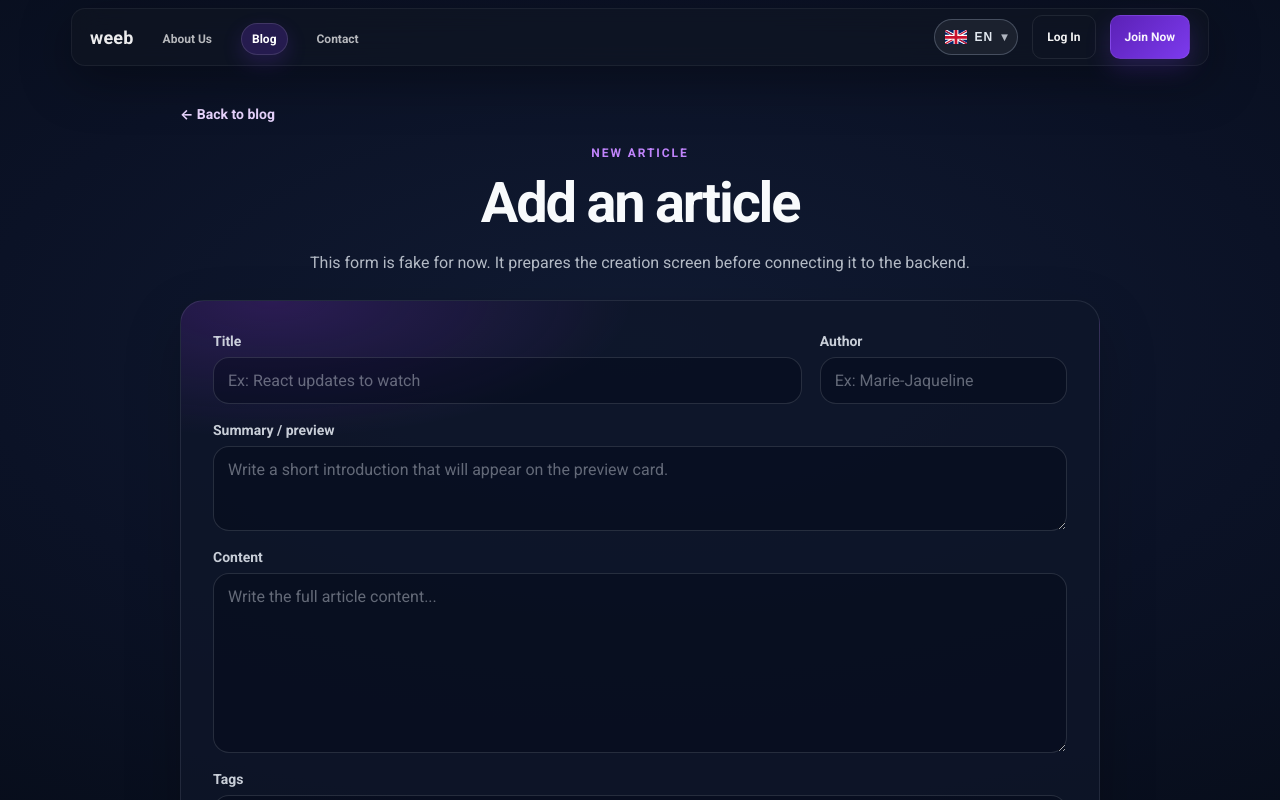
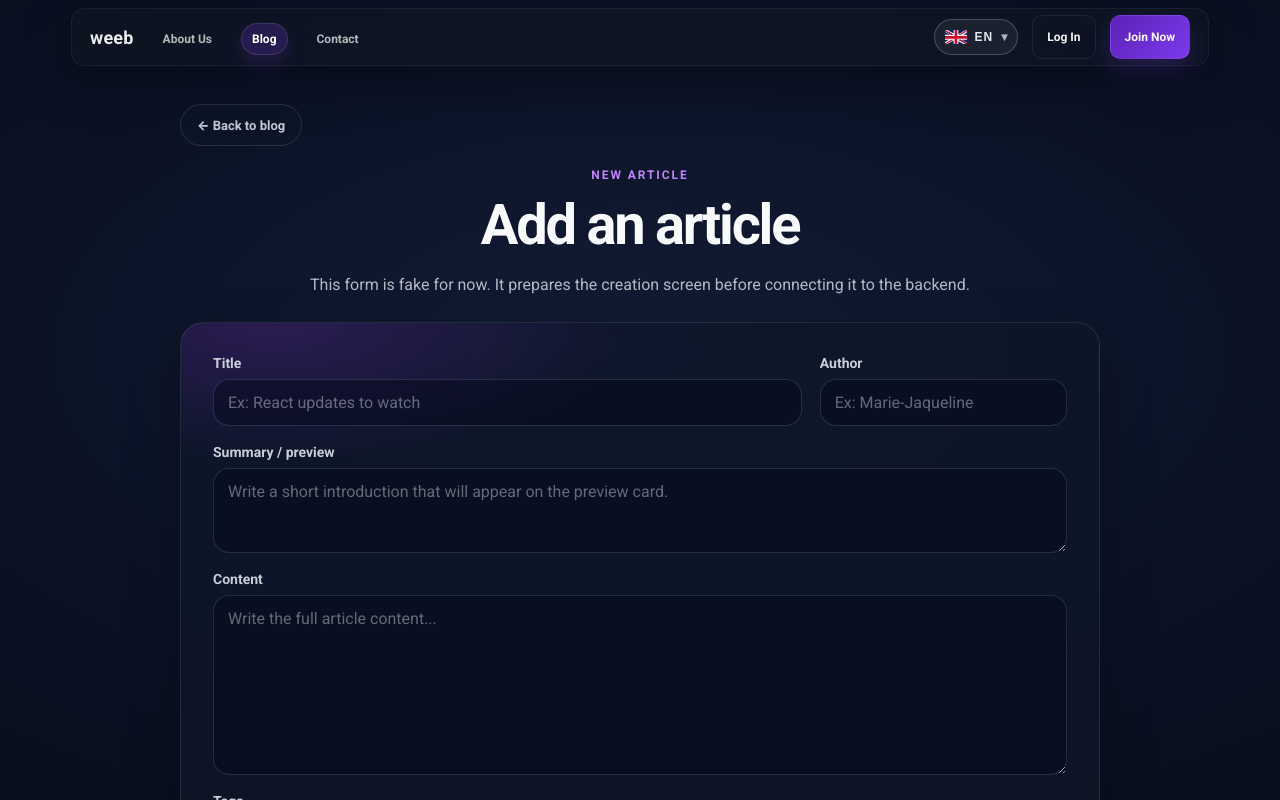
Before and after one commit to baku67/datascientest-projet1-react, a React (Vite) app: page /blog/new in a window 1280 px wide. Shown: the top 800 px of the page. Built offline with nearby package versions, Linux system fonts and the light colour scheme.

Commit message:
Fix: cohérence bouton "back to blog"

```diff
--- a/src/pages/BlogArticlePage/BlogArticlePage.scss
+++ b/src/pages/BlogArticlePage/BlogArticlePage.scss
@@ -3,7 +3,7 @@
   margin: 20px auto 72px;
 }
 
-.blog-detail__back {
+.blog-back-button {
   display: inline-flex;
   align-items: center;
   width: fit-content;
@@ -23,7 +23,7 @@
     background-color 160ms ease;
 }
 
-.blog-detail__back:hover {
+.blog-back-button:hover {
   transform: translateY(-2px);
   border-color: rgba(192, 132, 252, 0.34);
   background: rgba(15, 23, 42, 0.86);
--- a/src/pages/BlogArticlePage/BlogArticlePage.tsx
+++ b/src/pages/BlogArticlePage/BlogArticlePage.tsx
@@ -122,7 +122,7 @@ function BlogArticlePage() {
       <NavBar />
       <main className="page__content">
         <section className="blog-detail">
-          <Link className="blog-detail__back" to="/blog">
+          <Link className="blog-back-button" to="/blog">
             {t("blog_article_back_button", {
               defaultValue: "← Retour au blog",
             })}
@@ -137,7 +137,10 @@ function BlogArticlePage() {
           )}
 
           {!isLoading && errorMessage && (
-            <div className="blog-detail-state blog-detail-state--error" role="alert">
+            <div
+              className="blog-detail-state blog-detail-state--error"
+              role="alert"
+            >
               {errorMessage}
             </div>
           )}
@@ -174,7 +177,10 @@ function BlogArticlePage() {
                 </div>
               </header>
 
-              <div className="blog-detail-card__stats" aria-label="Statistiques">
+              <div
+                className="blog-detail-card__stats"
+                aria-label="Statistiques"
+              >
                 <span>
                   {t("blog_article_views", {
                     count: article.views ?? 0,
--- a/src/pages/BlogCreatePage/BlogCreatePage.scss
+++ b/src/pages/BlogCreatePage/BlogCreatePage.scss
@@ -3,23 +3,30 @@
   margin: 20px auto 72px;
 }
 
-.blog-create-page__back-link {
+.blog-back-button {
   display: inline-flex;
   align-items: center;
   width: fit-content;
-  margin-bottom: 24px;
-  color: #e9d5ff;
-  font-size: 14px;
-  font-weight: 700;
+  min-height: 40px;
+  margin-bottom: 22px;
+  border: 1px solid rgba(226, 232, 240, 0.12);
+  border-radius: 999px;
+  padding: 0 16px;
+  color: rgba(226, 232, 240, 0.86);
+  background: rgba(15, 23, 42, 0.64);
+  font-size: 13px;
+  font-weight: 800;
   text-decoration: none;
   transition:
-    color 160ms ease,
-    transform 160ms ease;
+    transform 160ms ease,
+    border-color 160ms ease,
+    background-color 160ms ease;
 }
 
-.blog-create-page__back-link:hover {
-  color: #ffffff;
-  transform: translateX(-2px);
+.blog-back-button:hover {
+  transform: translateY(-2px);
+  border-color: rgba(192, 132, 252, 0.34);
+  background: rgba(15, 23, 42, 0.86);
 }
 
 .blog-create-page__header {
--- a/src/pages/BlogCreatePage/BlogCreatePage.tsx
+++ b/src/pages/BlogCreatePage/BlogCreatePage.tsx
@@ -23,7 +23,8 @@ const initialFormValues: BlogFormValues = {
 
 function BlogCreatePage() {
   const { t } = useTranslation();
-  const [formValues, setFormValues] = useState<BlogFormValues>(initialFormValues);
+  const [formValues, setFormValues] =
+    useState<BlogFormValues>(initialFormValues);
   const [isSubmitted, setIsSubmitted] = useState(false);
 
   const updateField = (field: keyof BlogFormValues, value: string) => {
@@ -50,8 +51,10 @@ function BlogCreatePage() {
 
       <main className="page__content">
         <section className="blog-create-page">
-          <Link className="blog-create-page__back-link" to="/blog">
-            {t("blog_create_back_button", { defaultValue: "← Retour au blog" })}
+          <Link className="blog-back-button" to="/blog">
+            {t("blog_article_back_button", {
+              defaultValue: "← Retour au blog",
+            })}
           </Link>
 
           <div className="blog-create-page__header">
@@ -115,7 +118,9 @@ function BlogCreatePage() {
                 <input
                   type="text"
                   value={formValues.author}
-                  onChange={(event) => updateField("author", event.target.value)}
+                  onChange={(event) =>
+                    updateField("author", event.target.value)
+                  }
                   placeholder={t("blog_create_form_author_placeholder", {
                     defaultValue: "Ex: Basile",
                   })}
```
